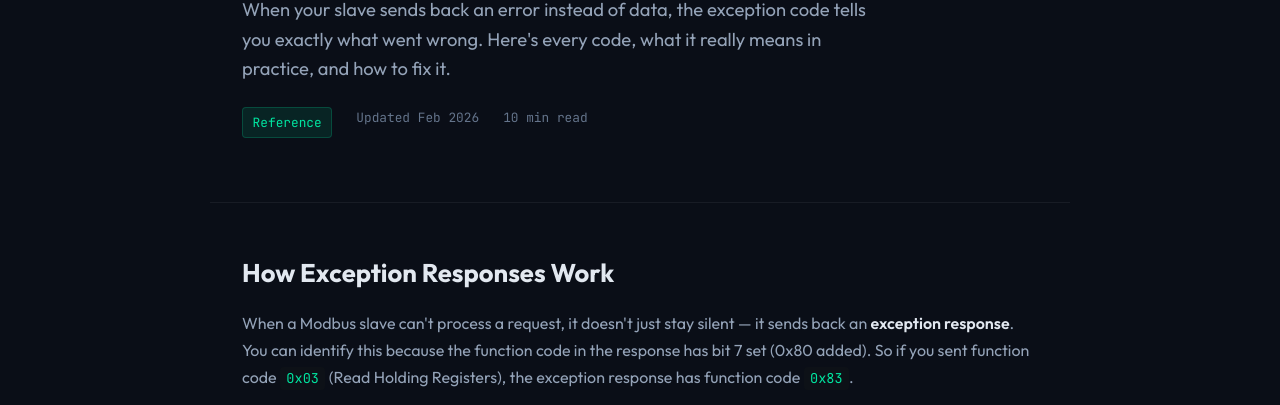
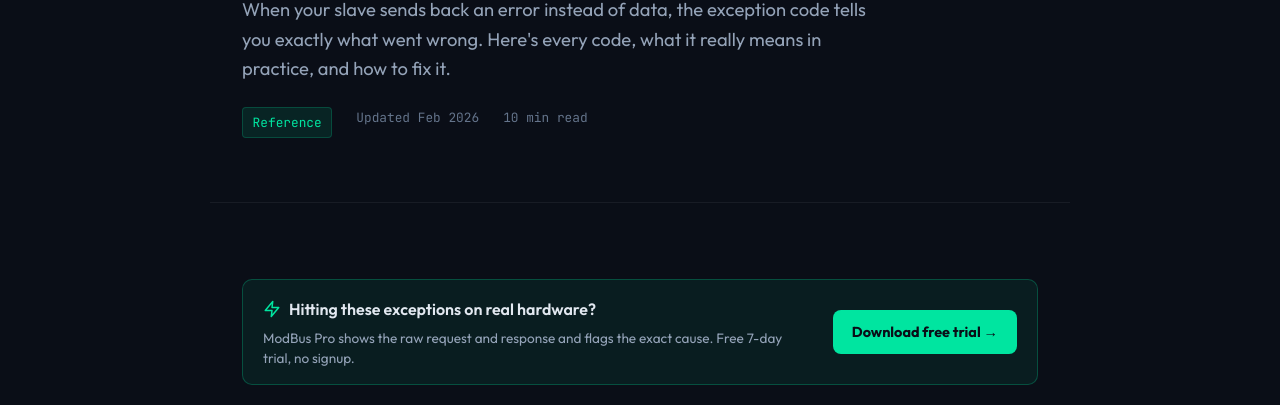
Before and after one commit to oceanofC/modbuspro-website, a website: page exception-codes.html in a window 1280 px wide. Shown: the part 305-710 px from the top of the page. Drawn offline with Linux system fonts and the light colour scheme.

Commit message:
Add prominent above-the-fold CTA banner to top reference pages (function-codes, exception-codes)

```diff
--- a/exception-codes.html
+++ b/exception-codes.html
@@ -376,6 +376,18 @@ pre code { background: none; padding: 0; color: inherit; }
 
     <article class="guide-content">
 
+        <!-- mbp-hero-cta -->
+        <div style="display:flex;align-items:center;justify-content:space-between;gap:1.25rem;background:rgba(0,229,160,0.07);border:1px solid rgba(0,229,160,0.25);border-radius:10px;padding:1rem 1.25rem;margin:1.75rem 0;flex-wrap:wrap;">
+          <div style="min-width:220px;flex:1;">
+            <div style="display:flex;align-items:center;gap:0.5rem;margin-bottom:0.3rem;">
+              <svg width="18" height="18" viewBox="0 0 24 24" fill="none" stroke="var(--green)" stroke-width="2" stroke-linecap="round" stroke-linejoin="round"><path d="M13 2L3 14h9l-1 8 10-12h-9l1-8z"/></svg>
+              <strong style="font-size:1rem;color:var(--text);">Hitting these exceptions on real hardware?</strong>
+            </div>
+            <p style="font-size:0.85rem;color:var(--text-dim);margin:0;line-height:1.5;">ModBus Pro shows the raw request and response and flags the exact cause. Free 7-day trial, no signup.</p>
+          </div>
+          <a href="https://github.com/oceanofC/ModbusPro/releases/download/v1.0.2/ModBus-Pro-1.0.2-win-x64.exe" style="display:inline-flex;align-items:center;gap:0.4rem;white-space:nowrap;background:var(--green);color:#0a0e17;font-weight:700;font-size:0.9rem;padding:0.6rem 1.2rem;border-radius:8px;text-decoration:none;">Download free trial &rarr;</a>
+        </div>
+
         <h2>How Exception Responses Work</h2>
         <p>When a Modbus slave can't process a request, it doesn't just stay silent — it sends back an <strong>exception response</strong>. You can identify this because the function code in the response has bit 7 set (0x80 added). So if you sent function code <code>0x03</code> (Read Holding Registers), the exception response has function code <code>0x83</code>.</p>
         <p>The next byte is the exception code, which tells you the specific problem.</p>
```
Also changed, not shown: modbus-function-codes.html (+12 -0 lines).
